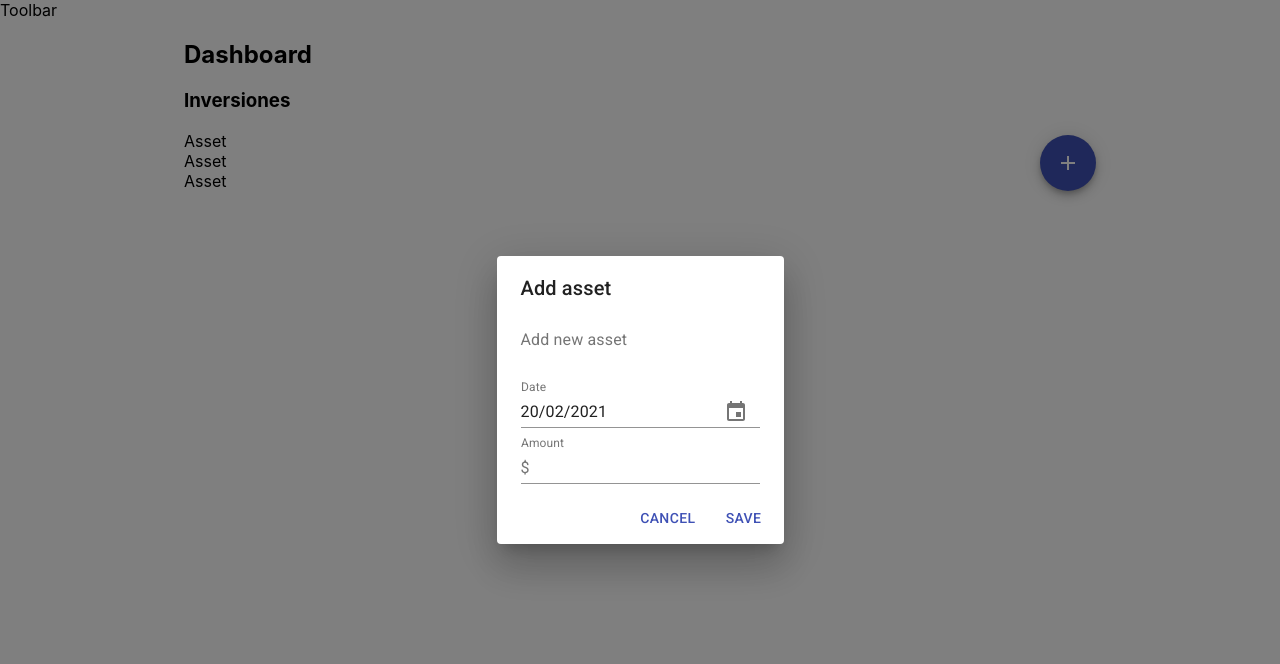
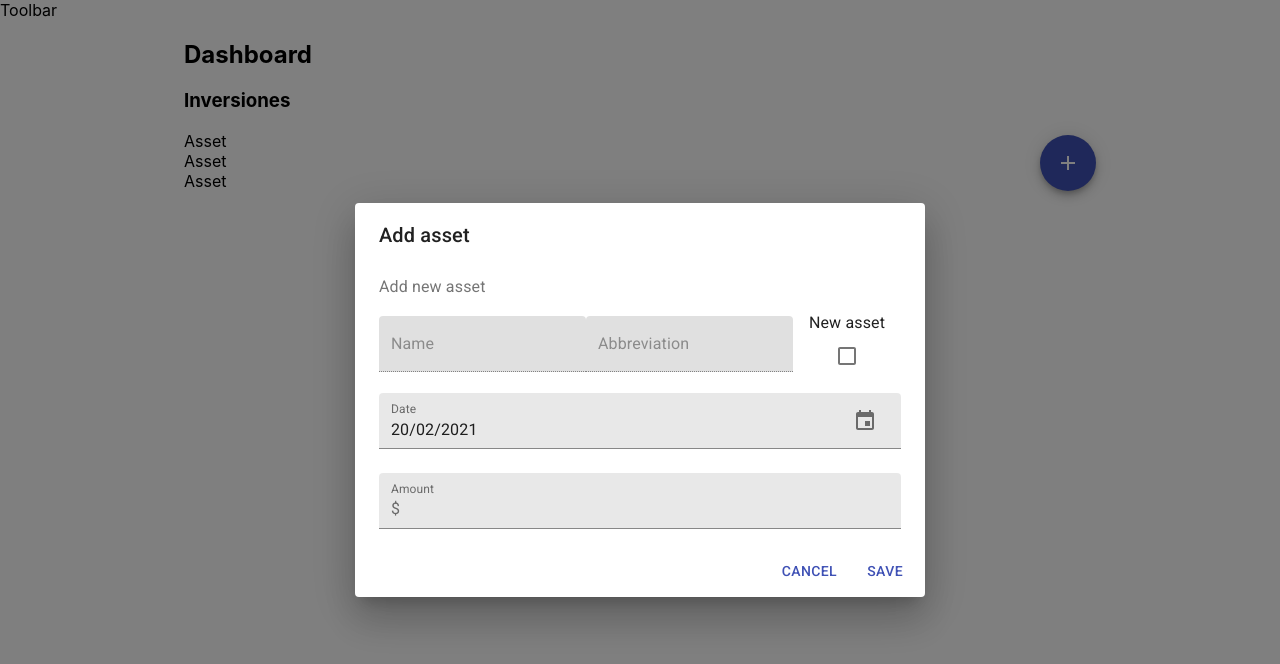
Before and after one commit to sebalr/my-portfolio, a React (Create React App) app: page / in a window 1280 px wide. Both pictures are taken after a click on the button "add". Shown: the top 664 px of the page. Built offline with nearby package versions, Linux system fonts and the light colour scheme.

Commit message:
Asset name input on dialog

```diff
--- a/src/components/Layout/Dashboard/AddInvestmentDialog/AddInvestmentDialog.tsx
+++ b/src/components/Layout/Dashboard/AddInvestmentDialog/AddInvestmentDialog.tsx
@@ -7,6 +7,7 @@ import DialogContentText from '@material-ui/core/DialogContentText';
 import DialogTitle from '@material-ui/core/DialogTitle';
 import AdornmentInput from 'components/UI/AdornmentInput/AdornmentInput';
 import DatePicker from 'components/UI/DatePicker/DatePicker';
+import LabeledCheckbox from 'components/UI/Checkbox/LabeledCheckbox';
 import { ChangeEvent, useState } from 'react';
 
 interface IDialogProps {
@@ -15,9 +16,12 @@ interface IDialogProps {
 }
 
 interface IAddDialogState {
-  amount: number | '',
-  date: Date,
-  asset: any,
+  amount: number | '';
+  date: Date;
+  asset: any;
+  newAsset: boolean;
+  newAssetName: string;
+  newAssetAbbreviation: string;
 }
 
 const AddInvestmentDialog = (props: IDialogProps) => {
@@ -25,10 +29,13 @@ const AddInvestmentDialog = (props: IDialogProps) => {
     date: new Date(),
     asset: null,
     amount: '',
+    newAsset: false,
+    newAssetName: '',
+    newAssetAbbreviation: '',
   });
 
   const { open, close } = props;
-  const { amount, date, asset } = state;
+  const { amount, date, asset, newAsset, newAssetAbbreviation, newAssetName } = state;
 
   const amountChangeHandler = ($event: ChangeEvent<HTMLInputElement>) => {
     setstate({ ...state, amount: $event.target.valueAsNumber });
@@ -38,6 +45,29 @@ const AddInvestmentDialog = (props: IDialogProps) => {
     if (newDate) {
       setstate({ ...state, date: newDate });
     }
+  };
+  const newAssetNameChangeHandler = ($event: ChangeEvent<HTMLInputElement>) => {
+    setstate({ ...state, newAssetName: $event.target.value });
+  };
+
+  const newAssetAbbreviationChangeHandler = ($event: ChangeEvent<HTMLInputElement>) => {
+    setstate({ ...state, newAssetAbbreviation: $event.target.value });
+  };
+
+  const newAssetHandler = () => {
+    setstate(prevState => {
+      const isNewAsset = !prevState.newAsset;
+      const updatedAssetName = newAsset ? '' : prevState.newAssetName;
+      const updatedAssetAbbreviation = newAsset ? '' : prevState.newAssetAbbreviation;
+      return (
+        {
+          ...prevState,
+          newAsset: isNewAsset,
+          newAssetName: updatedAssetName,
+          newAssetAbbreviation: updatedAssetAbbreviation,
+        }
+      );
+    });
   };
 
   const saveHandler = () => {
@@ -52,8 +82,33 @@ const AddInvestmentDialog = (props: IDialogProps) => {
         <DialogContentText>
           Add new asset
         </DialogContentText>
-        <div>
+        <div className="flex-row">
+          <TextField
+            className="m8"
+            disabled={!newAsset}
+            value={newAssetName}
+            label="Name"
+            variant="filled"
+            onChange={newAssetNameChangeHandler}
+          />
+          <TextField
+            className="m8"
+            disabled={!newAsset}
+            value={newAssetAbbreviation}
+            label="Abbreviation"
+            variant="filled"
+            onChange={newAssetAbbreviationChangeHandler}
+          />
+          <LabeledCheckbox
+            value={newAsset}
+            label="New asset"
+            labelPlacement="top"
+            noWrap
+            change={newAssetHandler}
+          />
+        </div>
         <DatePicker
+          fullWidth
           label="Date"
           value={date}
           change={dateChangeHandler}
@@ -66,7 +121,6 @@ const AddInvestmentDialog = (props: IDialogProps) => {
           value={amount}
           change={amountChangeHandler}
         />
-        </div>
       </DialogContent>
       <DialogActions>
         <Button onClick={close} color="primary">
--- a/src/components/UI/AdornmentInput/AdornmentInput.tsx
+++ b/src/components/UI/AdornmentInput/AdornmentInput.tsx
@@ -1,7 +1,7 @@
 import { ChangeEvent, ReactNode } from 'react';
 import InputAdornment from '@material-ui/core/InputAdornment';
 import FormControl from '@material-ui/core/FormControl';
-import Input from '@material-ui/core/Input';
+import FilledInput from '@material-ui/core/FilledInput';
 import InputLabel from '@material-ui/core/InputLabel';
 
 interface IAdornmentInputProps {
@@ -17,9 +17,13 @@ interface IAdornmentInputProps {
 const AdornmentInput = (props: IAdornmentInputProps) => {
   const { type, label, value, adornment, change: handleChange, fullWidth } = props;
   return (
-    <FormControl fullWidth={fullWidth}>
+    <FormControl
+      margin="normal"
+      variant="filled"
+      fullWidth={fullWidth}
+    >
       <InputLabel htmlFor="asset-amount">{label}</InputLabel>
-      <Input
+      <FilledInput
         type={type}
         id="asset-amount"
         value={value}
--- /dev/null
+++ b/src/components/UI/Checkbox/LabeledCheckbox.module.css
@@ -0,0 +1,3 @@
+.noWrap {
+  white-space: nowrap;
+}
--- /dev/null
+++ b/src/components/UI/Checkbox/LabeledCheckbox.tsx
@@ -0,0 +1,35 @@
+import FormControlLabel from '@material-ui/core/FormControlLabel';
+import Checkbox from '@material-ui/core/Checkbox';
+import classes from './LabeledCheckbox.module.css';
+
+interface ICheckboxProps {
+  label: string;
+  labelPlacement: 'top' | 'end' | 'start' | 'bottom' | undefined;
+  value: boolean;
+  change: () => void;
+  noWrap: boolean;
+}
+
+const LabeledCheckbox = (props: ICheckboxProps) => {
+  const { labelPlacement, label, value, change, noWrap } = props;
+  const checkBox = (
+    <Checkbox
+      checked={value}
+      color="primary"
+      onChange={change}
+    />
+
+  );
+
+  return (
+    <FormControlLabel
+      className={noWrap ? classes.noWrap : ''}
+      value="top"
+      control={checkBox}
+      label={label}
+      labelPlacement={labelPlacement}
+    />
+  );
+};
+
+export default LabeledCheckbox;
--- a/src/components/UI/DatePicker/DatePicker.tsx
+++ b/src/components/UI/DatePicker/DatePicker.tsx
@@ -2,18 +2,20 @@ import { KeyboardDatePicker } from '@material-ui/pickers';
 
 interface IDatePickerProps {
   label: string;
+  fullWidth: boolean | undefined;
   value: Date | null;
   /* eslint-disable-next-line */
   change: (date: Date | null, changeValue?: string | null | undefined) => void;
 }
 
 const DatePicker = (props: IDatePickerProps) => {
-  const { label, value, change } = props;
+  const { fullWidth, label, value, change } = props;
   return (
-    <div>
     <KeyboardDatePicker
+      fullWidth={fullWidth}
       autoOk
       disableToolbar
+      inputVariant="filled"
       variant="inline"
       format="dd/MM/yyyy"
       margin="normal"
@@ -22,7 +24,6 @@ const DatePicker = (props: IDatePickerProps) => {
       onChange={change}
       KeyboardButtonProps={{ 'aria-label': 'change date' }}
     />
-    </div>
   );
 };
 
--- a/src/index.css
+++ b/src/index.css
@@ -11,3 +11,14 @@ code {
   font-family: source-code-pro, Menlo, Monaco, Consolas, 'Courier New',
     monospace;
 }
+
+.flex-row {
+  display: flex;
+  flex: 1;
+  align-items: center;
+  justify-content: space-between;
+}
+
+:global(.m8) {
+  margin: 8px;
+}
```
Also changed, not shown: .eslintrc.json. Lines whose indentation alone changed are shown as unchanged.
